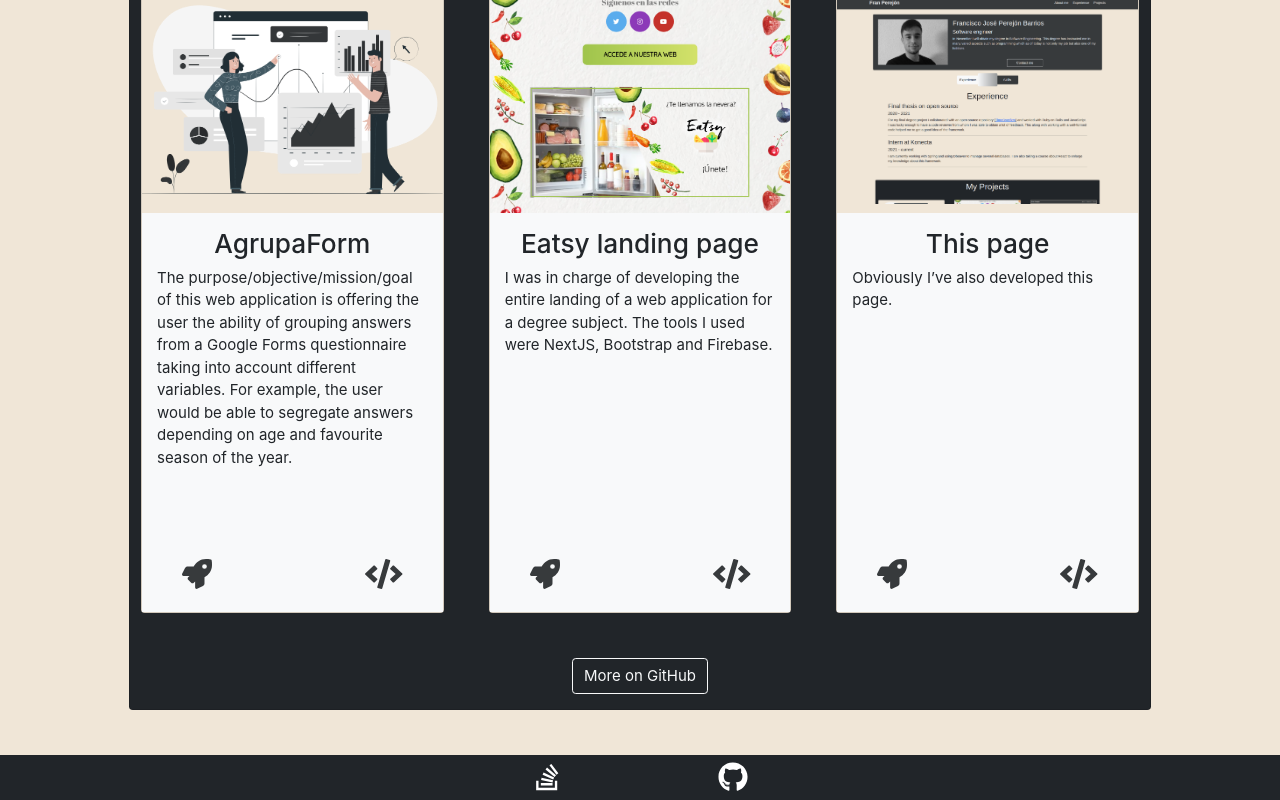
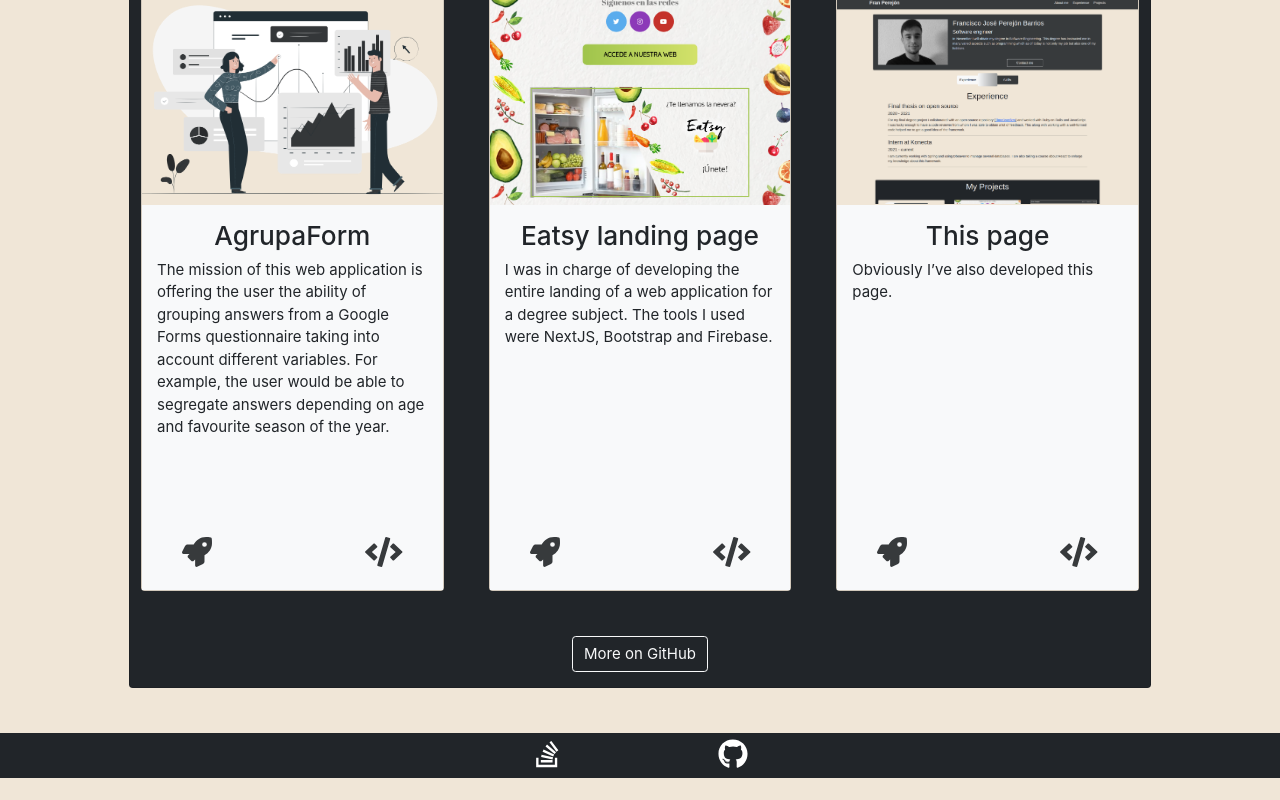
Before and after one commit to franpb14/portfolio, a Next.js app: page / in a window 1280 px wide. Shown: the part 941-1741 px from the top of the page. After the commit the page ends 1719 px from the top, so only its background shows below. Built offline with nearby package versions, Linux system fonts and the light colour scheme.

Commit message:
fix: arreglado mensaje que no me gustaba

```diff
--- a/components/projects.js
+++ b/components/projects.js
@@ -13,7 +13,7 @@ export default function Projects() {
                 <h1 className="text-center text-light">My Projects</h1>
               </div>
               <Project  name="AgrupaForm" index="1"
-                        description="The purpose/objective/mission/goal of this web application is offering the user the ability of grouping answers
+                        description="The mission of this web application is offering the user the ability of grouping answers
                                       from a Google Forms questionnaire taking into account different variables.
                                       For example, the user would be able to segregate answers depending on age and favourite season of the year."
                         image="agrupaform.png" urlRocket="https://agrupaform.tk/" urlCode="https://github.com/franpb14/AgrupaForm"></Project>
```
